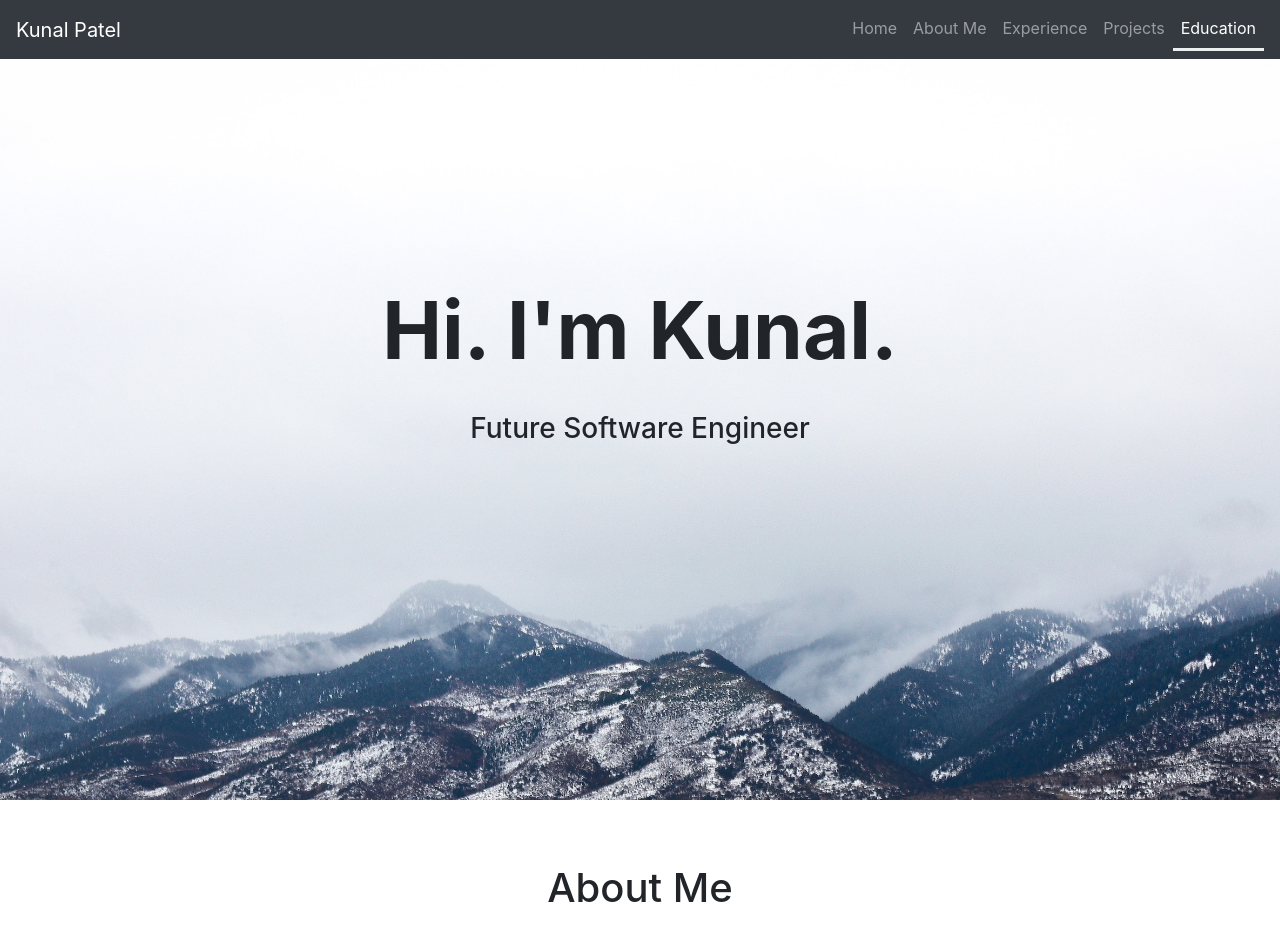
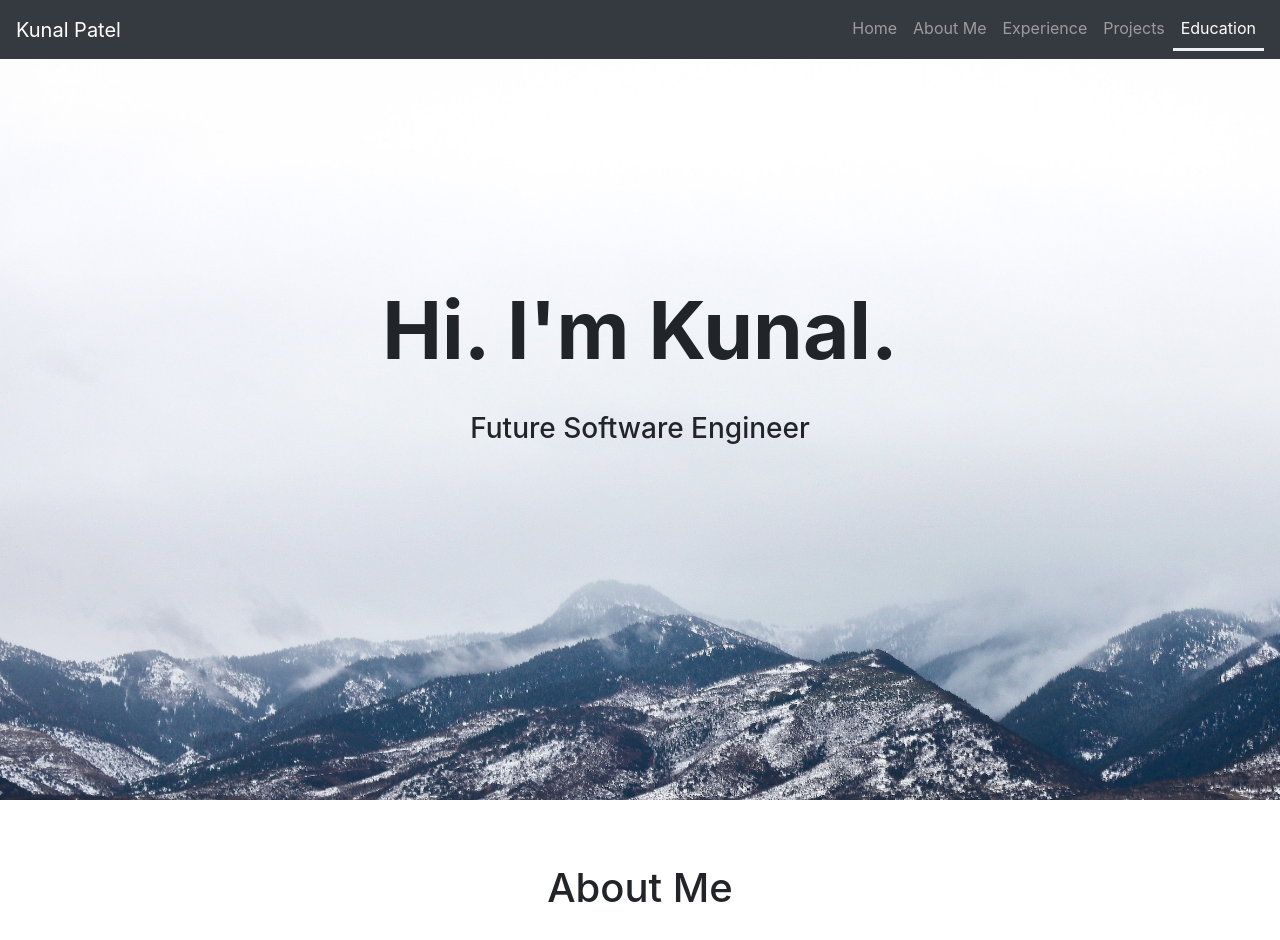
Before and after one commit to kunal1025/kunal1025.github.io, a plain HTML site: page index.html in a window 1280 px wide. Shown: the top 940 px of the page. Drawn offline with nearby package versions, Linux system fonts and the light colour scheme.

Commit message:
remove background image styling to debug ios

```diff
--- a/style.css
+++ b/style.css
@@ -15,7 +15,7 @@ html, body {
 }
 
 #home {
-    background: url(./img/mountains.jpeg) no-repeat center center fixed;
+    background: url(./img/mountains.jpeg);
     min-height: 100%;
     display: table;
     height: 100%;
```
